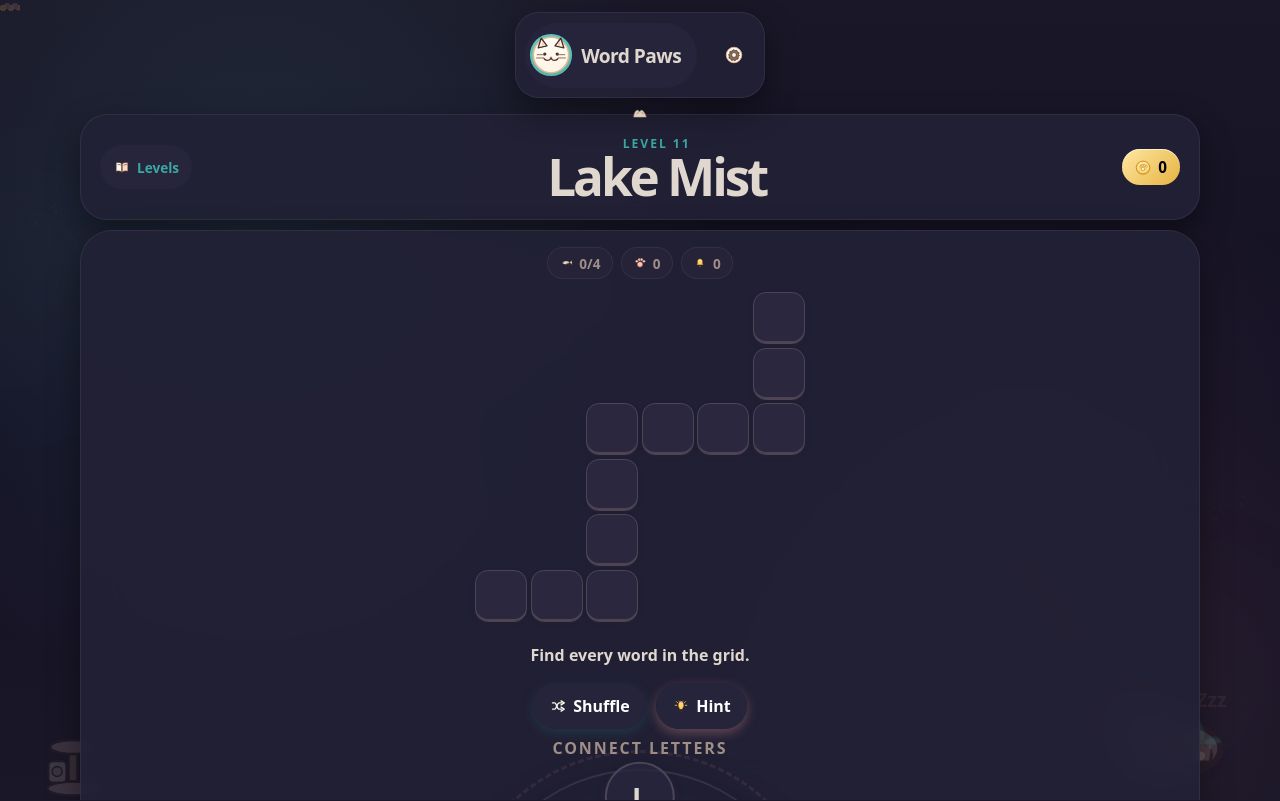
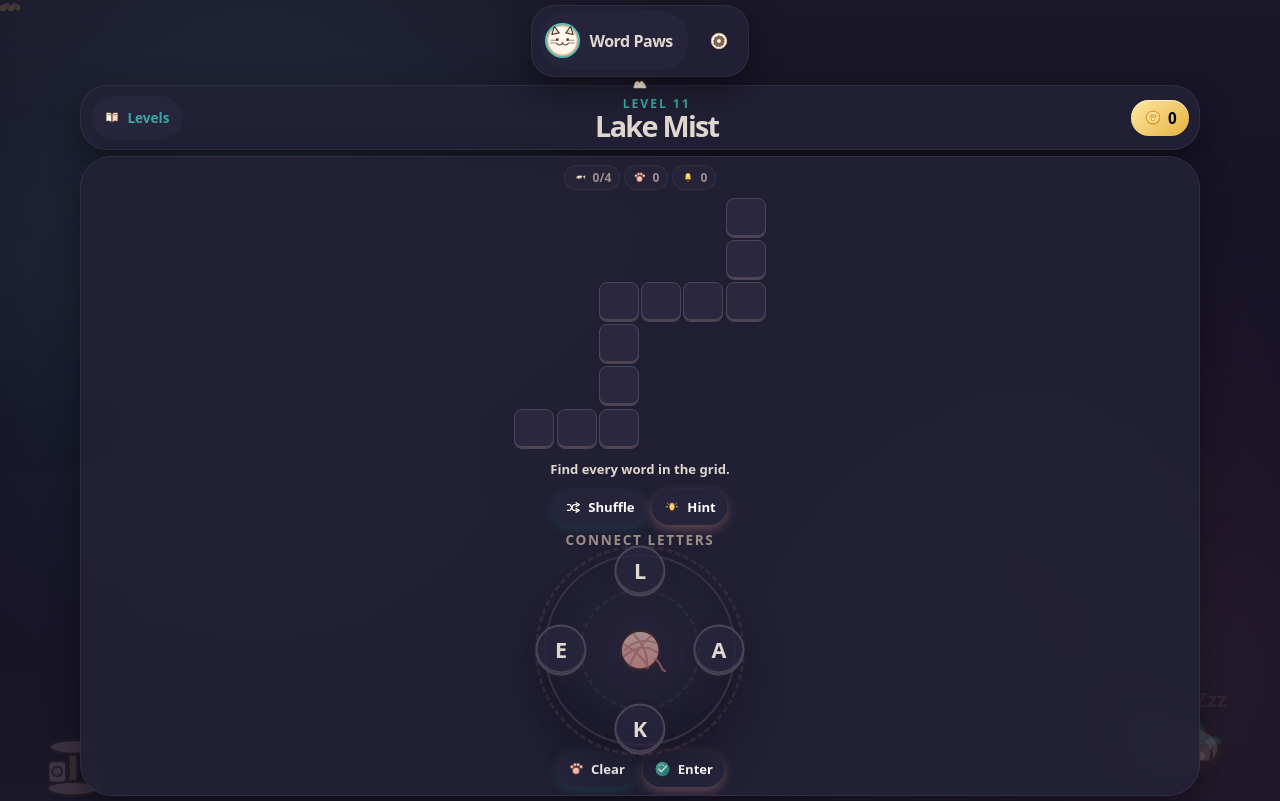
Before and after one commit to Supersmasher149/wordgames, a React (Vite) app: page / in a window 1280 px wide. Built offline with nearby package versions, Linux system fonts and the light colour scheme.

Commit message:
changes for desktop

```diff
--- a/src/index.css
+++ b/src/index.css
@@ -211,18 +211,17 @@
 }
 
 html {
-  height: 100%;
-  overflow: hidden;
+  min-height: 100%;
+  overflow-x: hidden;
+  overflow-y: auto;
   overscroll-behavior: none;
 }
 
 body {
-  height: 100%;
+  min-height: 100dvh;
   margin: 0;
   min-width: 320px;
-  overflow: hidden;
   overscroll-behavior: none;
-  position: fixed;
   width: 100%;
 }
 
@@ -277,7 +276,6 @@ p {
 
 #root {
   min-height: 100dvh;
-  overflow: hidden;
 }
 
 /* ==============================
@@ -287,9 +285,8 @@ p {
 .app-shell {
   display: flex;
   flex-direction: column;
-  height: 100dvh;
+  min-height: 100dvh;
   isolation: isolate;
-  overflow: hidden;
   padding: clamp(0.4rem, 1.2vw, 0.75rem);
   padding-top: max(env(safe-area-inset-top), clamp(0.4rem, 1.2vw, 0.75rem));
   padding-bottom: max(env(safe-area-inset-bottom), clamp(0.4rem, 1.2vw, 0.75rem));
@@ -1416,6 +1413,135 @@ p {
 }
 
 /* ==============================
+   Compact Desktop Layout
+   For laptop/desktop screens where vertical space is tight
+   ============================== */
+
+@media (min-width: 900px) and (max-height: 900px) {
+  :root {
+    --cell-size: clamp(30px, 5vh, 46px);
+  }
+
+  .app-shell {
+    padding: clamp(0.25rem, 0.6vh, 0.5rem);
+  }
+
+  .app-header {
+    margin-bottom: 0.5rem;
+    padding: 0.35rem 0.5rem;
+    gap: 0.6rem;
+  }
+
+  .brand-mark {
+    width: 2.2rem;
+    height: 2.2rem;
+  }
+
+  .brand-text {
+    font-size: 1rem;
+  }
+
+  .settings-trigger {
+    width: 2.2rem;
+    height: 2.2rem;
+  }
+
+  .game-screen {
+    gap: 0.35rem;
+  }
+
+  .game-topbar {
+    padding: clamp(0.4rem, 1.2vh, 0.7rem);
+    gap: 0.5rem;
+  }
+
+  .game-topbar h1 {
+    font-size: clamp(1.3rem, 2.5vw, 1.8rem);
+  }
+
+  .game-board {
+    padding: clamp(0.35rem, 1vh, 0.6rem);
+    gap: clamp(0.2rem, 0.6vh, 0.4rem);
+  }
+
+  .crossword-panel {
+    padding: 0.15rem;
+  }
+
+  .crossword-grid {
+    gap: 0.14rem;
+  }
+
+  .crossword-row {
+    gap: 0.14rem;
+  }
+
+  .grid-cell {
+    border-radius: clamp(0.3rem, 1vw, 0.5rem);
+    font-size: clamp(0.9rem, 2.5vw, 1.3rem);
+  }
+
+  .stats-row {
+    gap: 0.3rem;
+  }
+
+  .stat-pill {
+    font-size: 0.75rem;
+    padding: 0.2rem 0.45rem;
+  }
+
+  .feedback {
+    font-size: 0.82rem;
+    min-height: 1.8rem;
+    padding: 0.25rem 0.5rem;
+  }
+
+  .power-actions {
+    gap: 0.4rem;
+  }
+
+  .power-actions button {
+    font-size: 0.82rem;
+    min-height: 36px;
+    padding: 0.35rem 0.7rem;
+  }
+
+  .letter-wheel {
+    width: min(clamp(190px, 24vh, 280px), 100%);
+  }
+
+  .wheel-letter {
+    font-size: clamp(1rem, 3vw, 1.35rem);
+    height: clamp(2.5rem, 9vh, 3.2rem);
+    width: clamp(2.5rem, 9vh, 3.2rem);
+  }
+
+  .selected-word {
+    font-size: 0.85rem;
+    min-height: 1.2rem;
+  }
+
+  .tap-actions {
+    gap: 0.4rem;
+  }
+
+  .tap-actions button {
+    font-size: 0.82rem;
+    min-height: 36px;
+    padding: 0.35rem 0.7rem;
+  }
+
+  .wheel-panel {
+    gap: 0.3rem;
+  }
+
+  .paw-decor-left,
+  .paw-decor-right {
+    display: none;
+  }
+}
+
+/* ==============================
    Animations
    ============================== */
 
```
